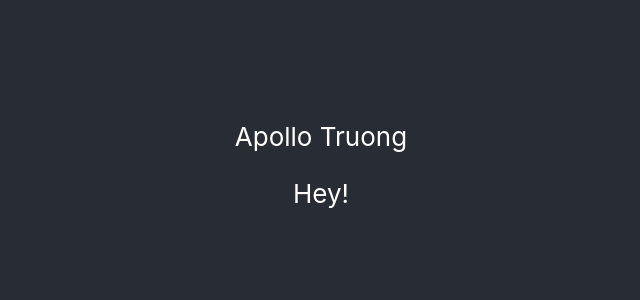
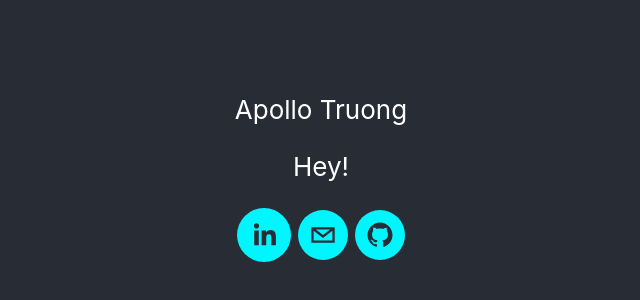
Before and after one commit to apollotruong/my-app, a React (Create React App) app: page / in a window 1280 px wide. Shown: the part 222-522 px from the top of the page, without its empty margins (319-959 px from the left). Built offline with nearby package versions, Linux system fonts and the light colour scheme.

Commit message:
Fixed Icons

```diff
--- a/src/App.js
+++ b/src/App.js
@@ -1,11 +1,10 @@
 import React from 'react';
-import logo from './logo.svg';
 import './App.css';
 import { Component } from 'react';
 import { SocialIcon } from 'react-social-icons';
 import Radium from 'radium';
 import {StyleRoot} from 'radium';
-import { bounce, fadeIn } from 'react-animations';
+import { fadeIn } from 'react-animations';
 
 
 
@@ -36,10 +35,12 @@ class App extends Component {
             Hey!
 
 
+
+
           </p>
           <StyleRoot>
           <div className="test" style={styles.fadeIn}>
-
+          <SocialIcon network="linkedin" bgColor="#00f6ff" url="https://www.linkedin.com/in/apollo-truong-a61129116/" style={styles.socialIconLinkedIn}> </SocialIcon>{" "}<SocialIcon network="email" bgColor="#00f6ff" url="mailto:apollomtruong@gmail.com"> </SocialIcon> <SocialIcon network="github" bgColor="#00f6ff" url="https://github.com/apollotruong" ></SocialIcon>
           </div>
           </StyleRoot>
 
```
